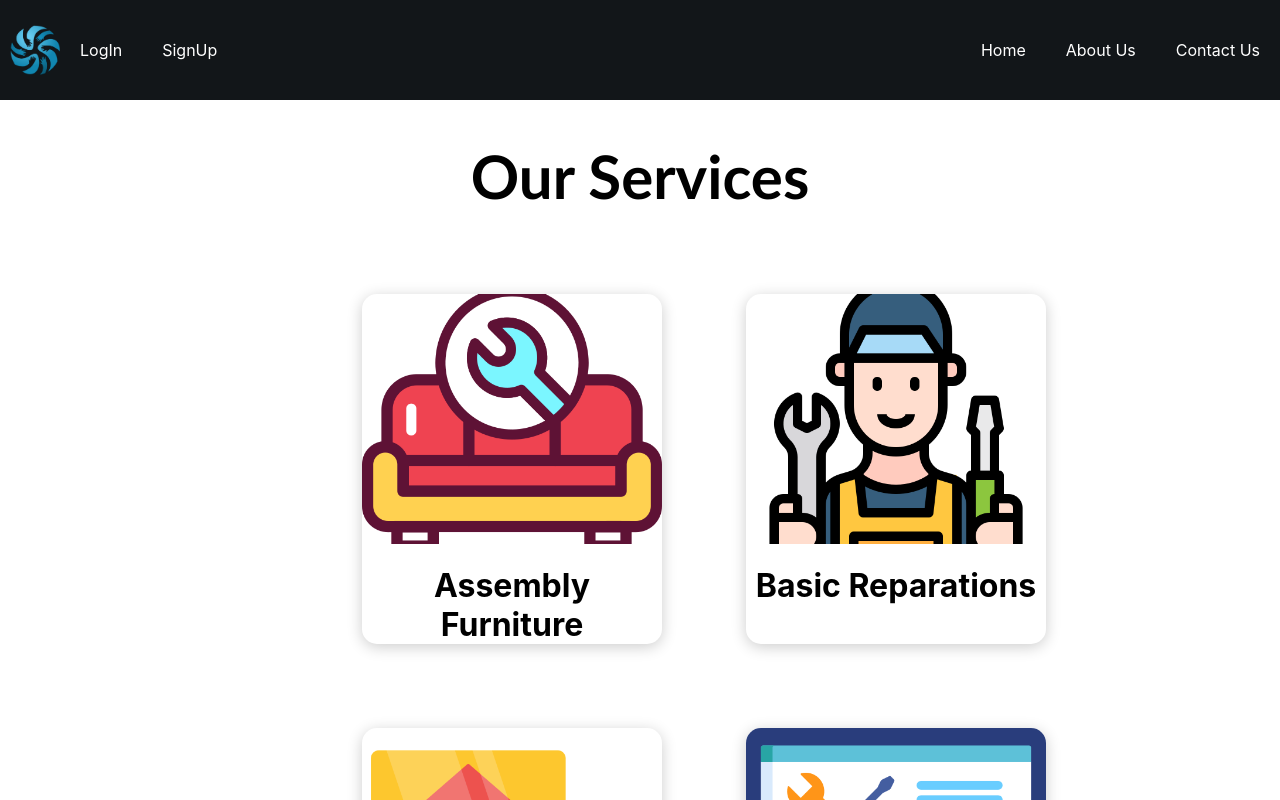
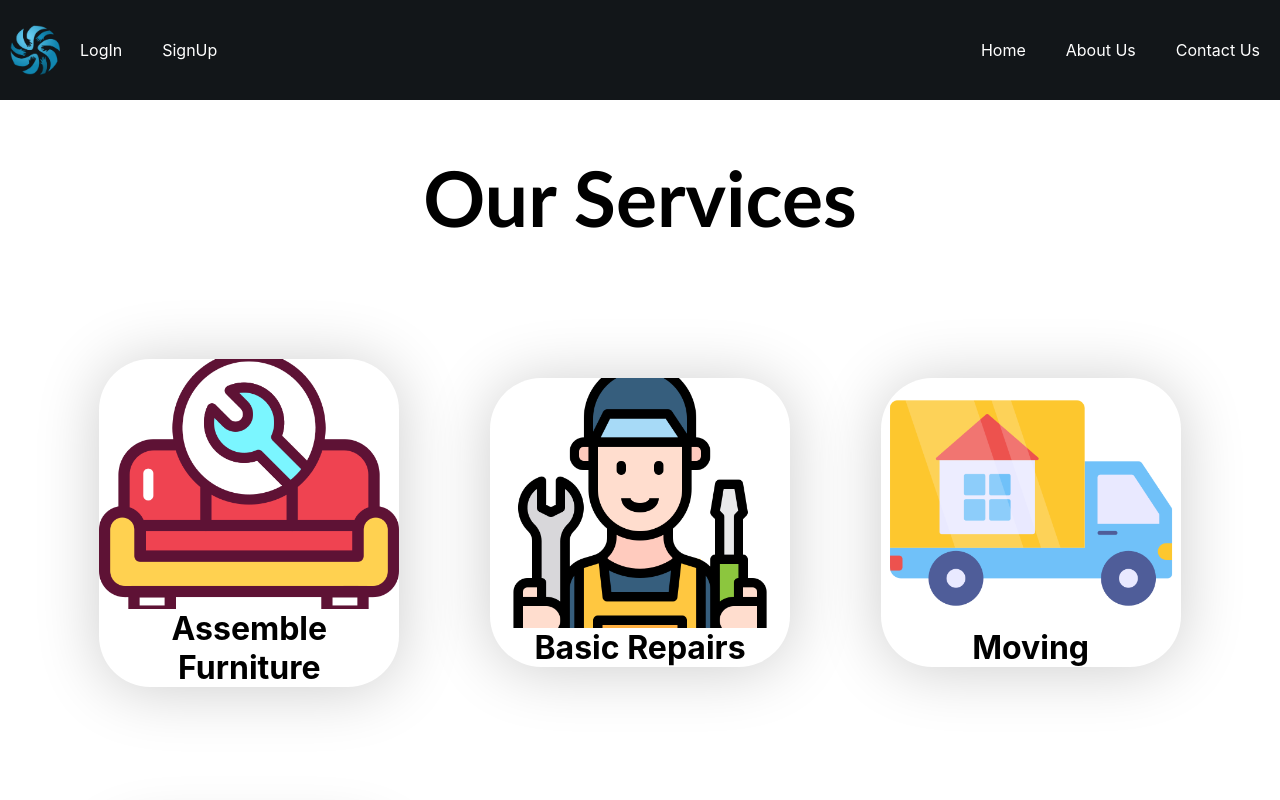
Before and after one commit to Pollito600/campus-assist, a React (Create React App) app in the folder campus-assist/: page /service in a window 1280 px wide. Shown: the top 800 px of the page. Built offline with nearby package versions, Linux system fonts and the light colour scheme.

Commit message:
improve flexibility of pages, modify layout of logout page, create new logout.css

```diff
--- a/campus-assist/src/components/auth/Logout.js
+++ b/campus-assist/src/components/auth/Logout.js
@@ -1,6 +1,7 @@
 import React from 'react';
 import { useAuth } from '../../AuthContext';
 import { useNavigate, Link } from 'react-router-dom';
+import '../../styles/Logout.css';
 
 const Logout = () => {
   const { user, logout } = useAuth();
@@ -19,12 +20,13 @@ const Logout = () => {
   };
 
   return (
-    <div>
+    <div  className="logout-container">
       {user ? (
         <>
           <h1>You are logged in as: {user.email}</h1>
+          <p></p>
           {/* Optionally include other user information */}
-          <button type="submit" onClick={handleLogout}>Log Out</button>
+          <button className="logout-button" type="submit" onClick={handleLogout}>Log Out</button>
         </>
       ) : (
         <>
--- a/campus-assist/src/helpers/ServiceList.js
+++ b/campus-assist/src/helpers/ServiceList.js
@@ -6,12 +6,12 @@ import TechSupport from "../assets/technical-support.png";
 /* create list of  tasks and assign images to them to use them in the services page  */
 export const ServiceList = [
   {
-    name: "Assembly Furniture",
+    name: "Assemble Furniture",
     image: Sofa,
 
   },
   {
-    name: "Basic Reparations",
+    name: "Basic Repairs",
     image: Man,
 
   },
@@ -21,7 +21,7 @@ export const ServiceList = [
 
   },
   {
-    name: "Technical Support",
+    name: "Tech Support",
     image: TechSupport,
 
   },
--- a/campus-assist/src/styles/About.css
+++ b/campus-assist/src/styles/About.css
@@ -7,7 +7,7 @@
 
 .aboutTop {
   width: 100%;
-  height: 45%;
+  height: 45%; /* Adjust height relative to viewport width */
   background-position: center;
   background-repeat: no-repeat;
   background-size: cover;
@@ -17,21 +17,23 @@
 .aboutBottom {
   display: flex;
   flex-direction: column;
-  height: 55%;
+  height: 35%;
   align-items: center;
-  margin-top: 50px;
+  margin-top: 2em; /* Adjust margin using em units for better scalability */
 }
 
 .aboutBottom p {
-  width: 1200px;
+  width: 90%;
+  max-width: 1200px;
+  font-size: 25px; /* Adjust font size relative to viewport width */
 }
 
 .about .aboutBottom h1 {
   font-weight: 400;
-  font-size: 70px;
+  font-size: 70px; /* Adjust font size relative to viewport width */
   color: black;
-  height: 30px;
+  height: 3em; /* Adjust height using em units for better scalability */
   display: flex;
   justify-content: center;
-  transform: translateY(-40px);
+  transform: translateY(-0.5em); /* Adjust transform using em units for better scalability */
 }
--- a/campus-assist/src/styles/Contact.css
+++ b/campus-assist/src/styles/Contact.css
@@ -24,7 +24,7 @@
   font-family: "Trebuchet MS", "Lucida Sans Unicode", "Lucida Grande",
     "Lucida Sans", Arial, sans-serif;
   font-weight: 10;
-  font-size: 50px;
+  font-size: 80px;
   margin-left: 30px;
 }
 
--- /dev/null
+++ b/campus-assist/src/styles/Logout.css
@@ -0,0 +1,13 @@
+.logout-container {
+    display: flex;
+    flex-direction: column; /* Arrange children vertically */
+    justify-content: center;
+    align-items: center;
+    height: 80vh; /* Center the container vertically */
+  }
+
+  .logout-button {
+    font-size: 1.5em; /* Adjust the font size to make the button bigger */
+    padding: 10px 20px; /* Add padding for better appearance */
+    margin-top: 10px; /* Add margin to separate from the text */
+  }
--- a/campus-assist/src/styles/Service.css
+++ b/campus-assist/src/styles/Service.css
@@ -1,45 +1,50 @@
 .service {
   width: 100%;
-  height: auto;
+  height: 100%;
   display: flex;
   justify-content: center;
-  text-align:center;
-  align-items:center;
+  text-align: center;
+  align-items: center;
   flex-direction: column;
 }
+
 .service .serviceTitle {
-  font-family:"Trebuchet MS", sans-serif;
-  font-size: 60px;
+  font-family: "Trebuchet MS", sans-serif;
+  font-size: 6vw; /* Adjust font size relative to viewport width */
 }
 
 .serviceList {
-  width: 50vw;
+  width: 90%; /* Adjust width relative to the parent container */
   height: auto;
   display: grid;
-  grid-template-columns: 1fr 1fr;
+  grid-template-columns: repeat(auto-fit, minmax(300px, 1fr)); /* Adjust grid columns automatically based on container size */
+  gap: 20px; /* Add gap between grid items */
   place-items: center;
 }
 
 /* SERVICES ITEM STYLING */
 
 .ServiceItem {
-  border-radius: 15px;
-  width: 300px;
-  height: 350px;
-  margin: 42px;
-  box-shadow: 0px 3px 15px rgba(0, 0, 0, 0.2);
+  border-radius: 4vw; /* Adjust border radius relative to viewport width */
+  width: 100%;
+  height: auto;
+  max-width: 300px; /* Set maximum width for consistency */
+  margin: 5vw; /* Adjust margin relative to viewport width */
+  box-shadow: 0px 3px 5vw rgba(0, 0, 0, 0.2); /* Adjust box shadow relative to viewport width */
 }
+
 .ServiceItem:hover {
-  box-shadow: 0px 3px 15px rgba(0, 0, 0, 0.5);
+  box-shadow: 0px 3px 5vw rgba(0, 0, 0, 0.5); /* Adjust hover box shadow relative to viewport width */
   transition: 0.3s ease-in;
   cursor: pointer;
 }
 
 .ServiceItem div {
-  border-top-left-radius: 15px;
-  border-top-right-radius: 15px;
-  width: 100%;
-  height: 250px;
+  border-top-left-radius: 4vw; /* Adjust border radius relative to viewport width */
+  border-top-right-radius: 4vw; /* Adjust border radius relative to viewport width */
+  width: auto;
+  height: 60vw; /* Adjust height relative to viewport width */
+  max-height: 250px; /* Set maximum height for consistency */
   background-position: center;
   background-repeat: no-repeat;
   background-size: cover;
@@ -47,17 +52,5 @@
 
 .ServiceItem h1,
 .ServiceItem p {
-  margin-left: 0px;
+  margin: 0; /* Remove default margin */
 }
-
-@media only screen and (max-width: 1300px) {
-  .serviceList {
-    grid-template-columns: 1fr 1fr;
-  }
-}
-
-@media only screen and (max-width: 800px) {
-  .serviceList {
-    grid-template-columns: 1fr;
-  }
-}
```
